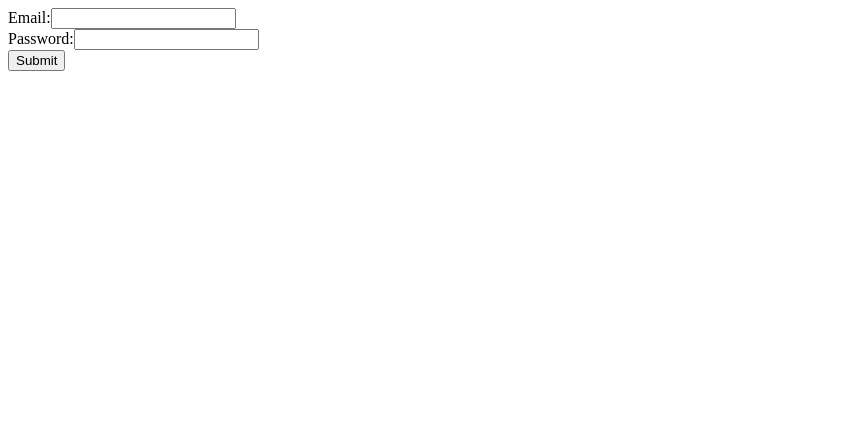
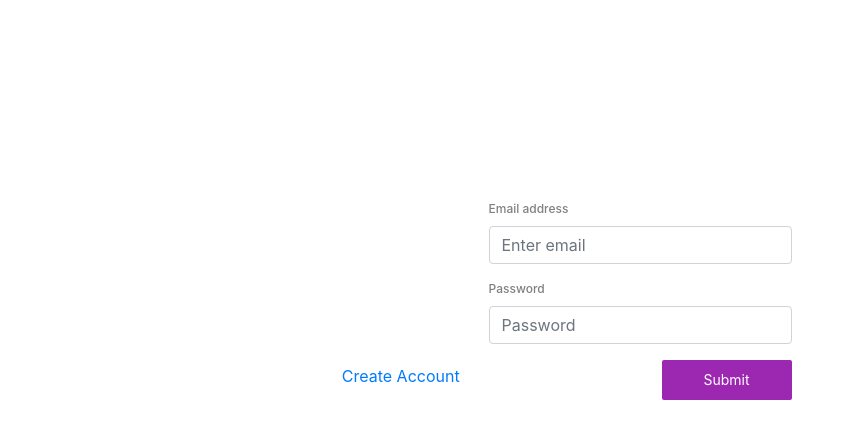
Before and after one commit to andela-wmumbi/ShoppingCart, a PHP site: page /login.php in a window 1280 px wide. Shown: the top 439 px of the page, without its empty margins (0-847 px from the left). Run offline with PHP 8.4, Linux system fonts and the light colour scheme; some libraries are stand-ins or nearby versions.

Commit message:
Style login page

```diff
--- a/app/login.php
+++ b/app/login.php
@@ -32,12 +32,26 @@ if (!empty($_POST)) {
 <html>
     <head>
         <link rel="stylesheet" href="main.css" />
+        <link rel="stylesheet" href="css/bootstrap.min.css" />
     </head>
     <body>
-    <form method="post">
-        Email:<input type="text" name="email"><br>
-        Password:<input type="password" name="password"><br>
-        <input type="submit" name="formSubmit" value="Submit">
+    <div class="loginform">
+        <form method="post" class="form">
+            <div class="form-group">
+                <label for="exampleInputEmail1">Email address</label>
+                <input type="email" name="email" class="form-control" id="exampleInputEmail1" aria-describedby="emailHelp" placeholder="Enter email">
+            </div>
+            <div class="form-group">
+                <label for="exampleInputPassword1">Password</label>
+                <input type="password" name="password" class="form-control" id="exampleInputPassword1" placeholder="Password">
+            </div>
+            <div>
+            <button type="submit" name="formSubmit" class="btn btn-primary">Submit</button>
+            </div>
         </form>
+        <p class="link" style="margin-top: 10px; line-height: 2.0;">
+        <a href="./register.php">Create Account</a>
+        </p>
+    </div>
     </body>
 </html>
--- a/app/main.css
+++ b/app/main.css
@@ -11,3 +11,38 @@
 .container {
     padding: 2px 16px;
 }
+.error {color: #FF0000;}
+
+.form {
+    width:303px;
+    margin:0 auto;
+}
+.loginform {
+    width: 100%;
+    margin: 0 auto;
+    max-width: 62.5rem;
+    margin-top:200px;
+}
+label {
+    font-size: .75rem;
+    color: gray;
+    cursor: pointer;
+    display: block;
+    font-weight: 500;
+    line-height: 1.5;
+    margin-bottom: 0
+}
+.btn.btn-primary{
+    border-radius: 2px;
+    width:130px;
+    font-size: 14px;
+    height: 40px;
+    line-height: .6em;
+    background-color:  #9c27b0;
+    border: 0 solid  #9c27b0;
+    color: #fff;
+    float:right;
+}
+.link {
+    text-align: center!important;
+}
```
